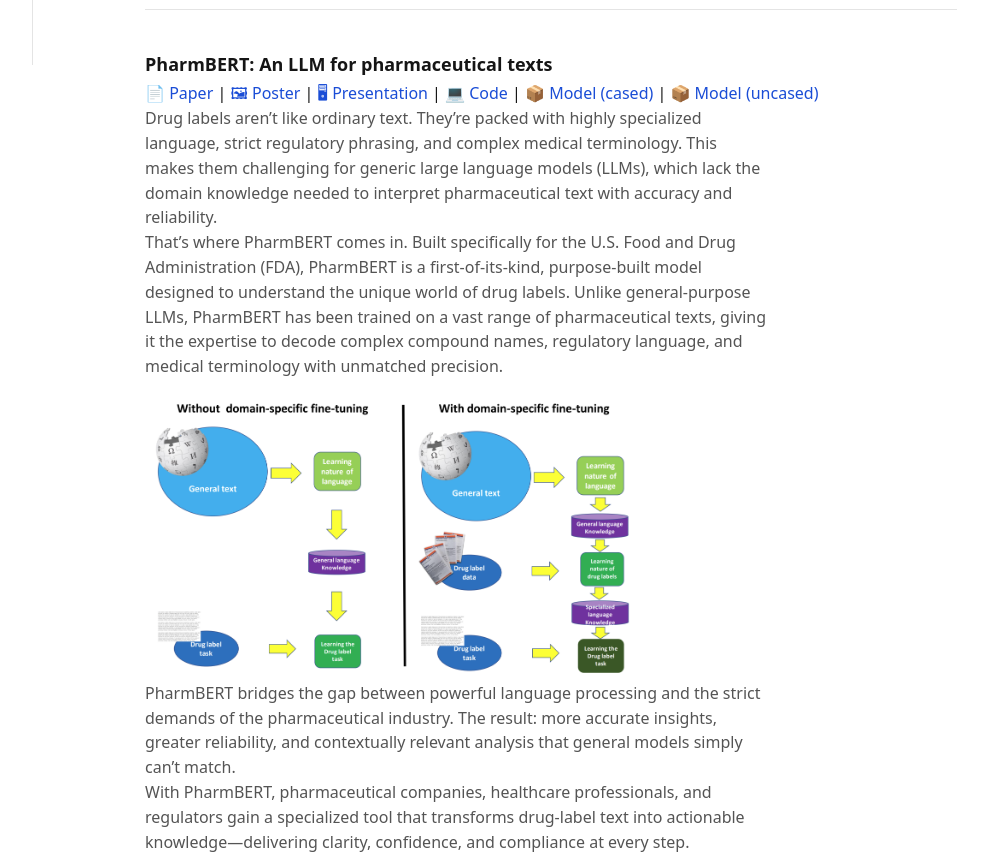
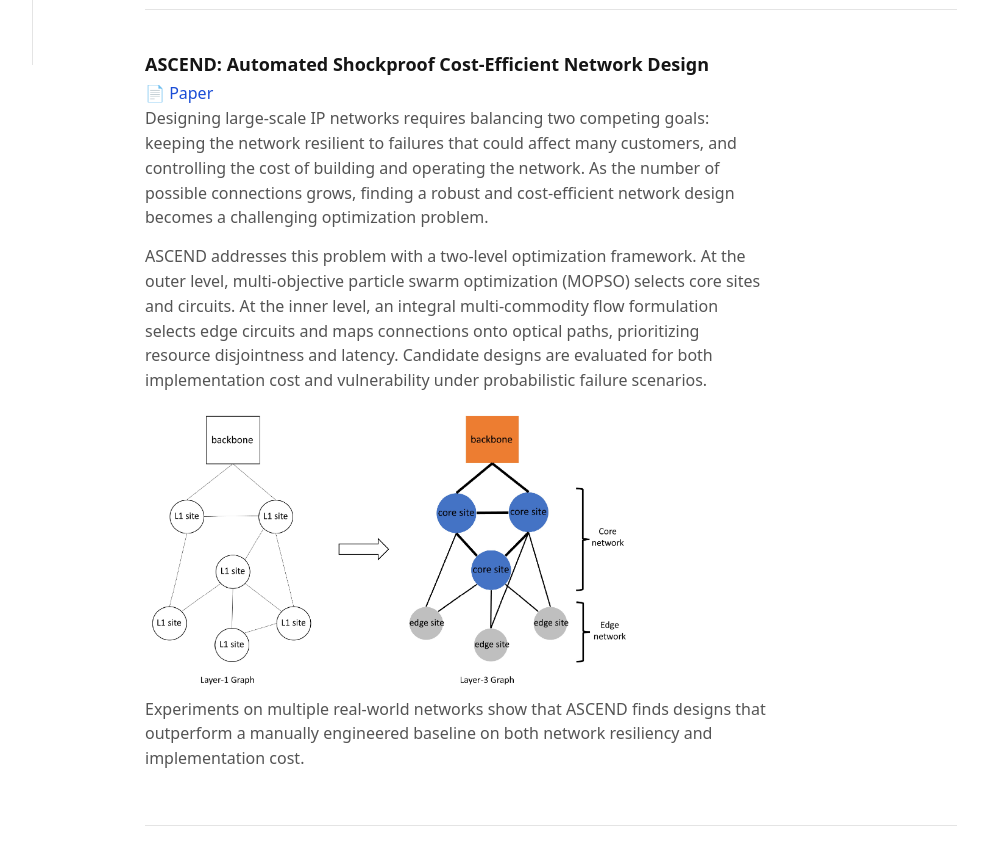
Before and after one commit to TahaAslani/tahaaslani.github.io, a plain HTML site: page index.html in a window 1280 px wide. Shown: the part 735-1592 px from the top of the page, without its empty margins (267-1255 px from the left). Drawn offline with Linux system fonts and the light colour scheme.

Commit message:
ASCEND added

```diff
--- a/index.html
+++ b/index.html
@@ -126,6 +126,15 @@
         <div class="projects">
 
           <article class="project">
+            <h3>ASCEND: Automated Shockproof Cost-Efficient Network Design</h3>
+            <a href="https://arxiv.org/abs/2611.21824" target="_blank" rel="noreferrer noopener">📄 Paper</a>
+            <p class="muted">Designing large-scale IP networks requires balancing two competing goals: keeping the network resilient to failures that could affect many customers, and controlling the cost of building and operating the network. As the number of possible connections grows, finding a robust and cost-efficient network design becomes a challenging optimization problem.</p>
+            <p class="muted">ASCEND addresses this problem with a two-level optimization framework. At the outer level, multi-objective particle swarm optimization (MOPSO) selects core sites and circuits. At the inner level, an integral multi-commodity flow formulation selects edge circuits and maps connections onto optical paths, prioritizing resource disjointness and latency. Candidate designs are evaluated for both implementation cost and vulnerability under probabilistic failure scenarios.</p>
+            <img src="images/ASCEND.png" alt="ASCEND network design and optimization framework" style="max-width:60%; height:auto; margin:8px 0;">
+            <p class="muted">Experiments on multiple real-world networks show that ASCEND finds designs that outperform a manually engineered baseline on both network resiliency and implementation cost.</p>
+          </article>
+
+          <article class="project">
             <h3>
               PharmBERT: An LLM for pharmaceutical texts
             </h3>
@@ -250,6 +259,13 @@
 
         <h3>Journal and Conference Papers</h3>
         <ul class="pub-list">
+          <li>
+            <a href="https://arxiv.org/abs/2611.21824">
+              <strong>Taha ValizadehAslani</strong>, Vaibhav Phatarpekar, Cameron Brackmann, Bala Ramachandran.
+              “ASCEND: Automated Shockproof Cost-Efficient Network Design.” arXiv:2611.21824. 2026.
+            </a>
+          </li>
+
           <li>
             <a href="https://doi.org/10.1016/j.neucom.2024.127801">
               <strong>Taha ValizadehAslani</strong>, Yiwen Shi, Jing Wang, Ping Ren, Yi Zhang, Meng Hu, Liang Zhao, Hualou Liang.
```
